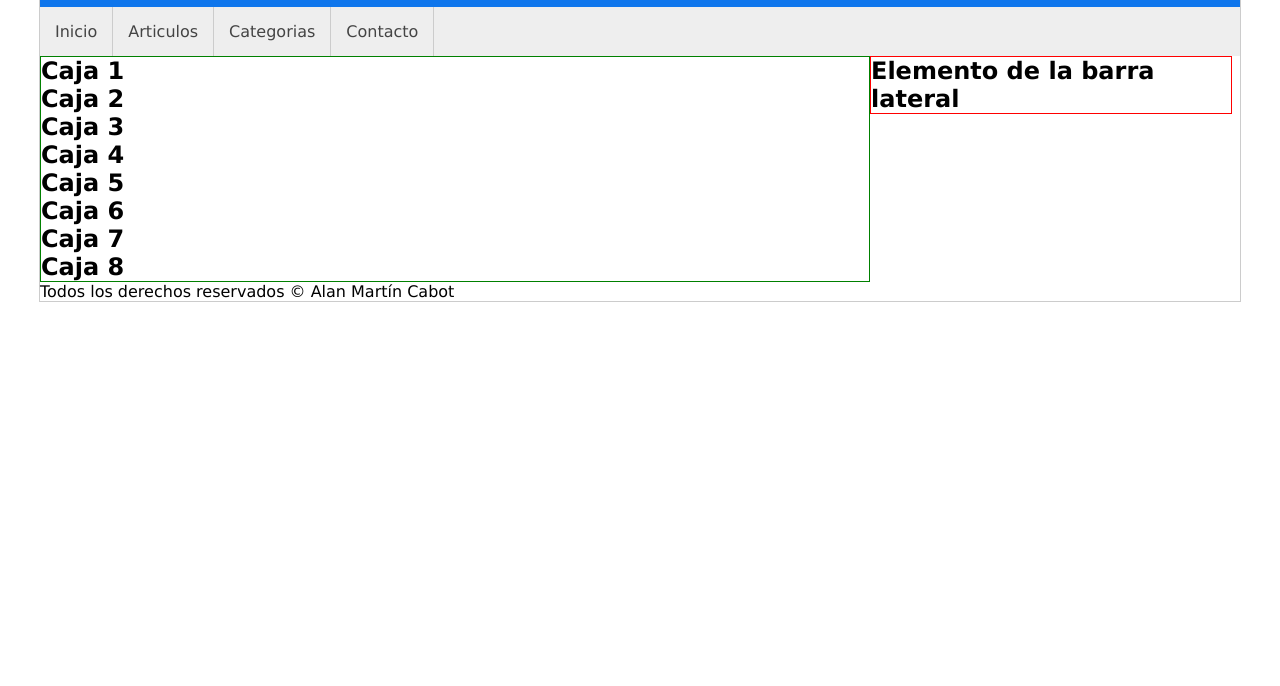
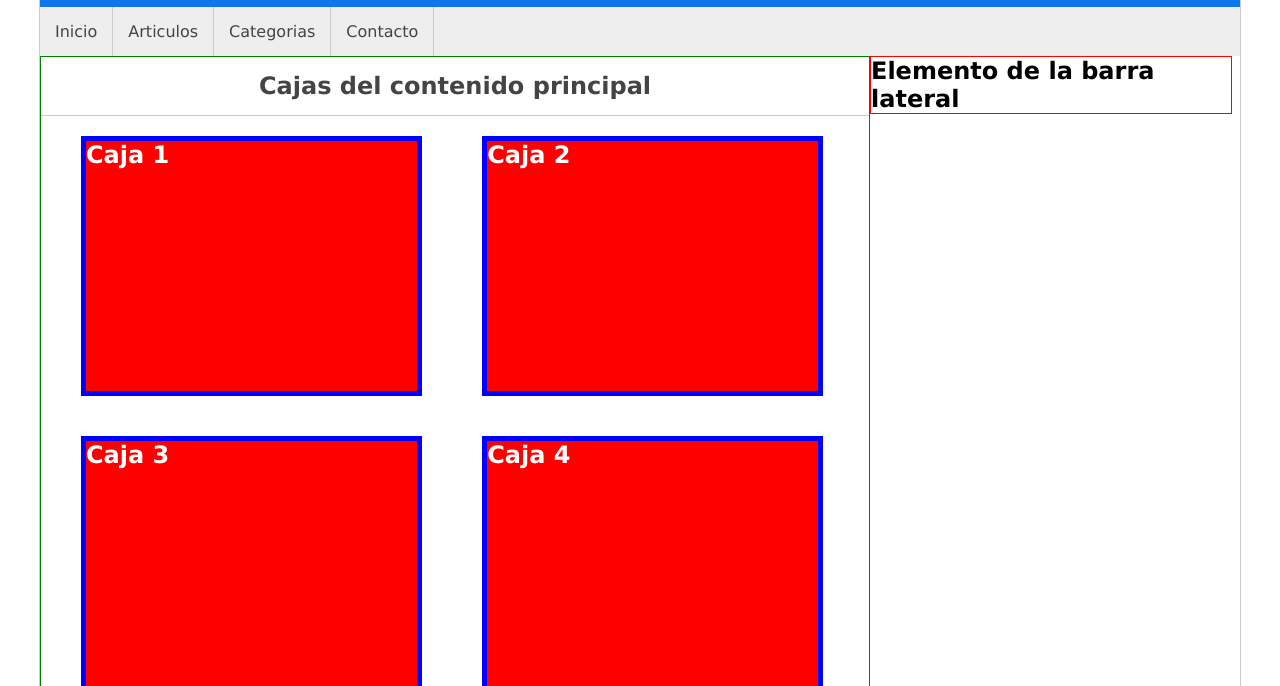
Before and after one commit to alanmartinc/Curso-Master-CSS-Udemy-Ejercicios, a plain HTML site: page CSS3/EJERCICIOS CON CSS/index.html in a window 1280 px wide. Shown: the part 114-800 px from the top of the page. Drawn offline with Linux system fonts and the light colour scheme.

Commit message:
Se agrega ejercicio 7 de CSS

```diff
--- a/CSS3/EJERCICIOS CON CSS/index.html
+++ b/CSS3/EJERCICIOS CON CSS/index.html
@@ -22,6 +22,7 @@
         </nav>
 
         <section id="contenido">
+            <h1>Cajas del contenido principal</h1>
             <div class="caja">
                 <h2>Caja 1</h2>
             </div>
--- a/CSS3/EJERCICIOS CON CSS/styles.css
+++ b/CSS3/EJERCICIOS CON CSS/styles.css
@@ -5,7 +5,7 @@
 (HECHO) 4. EL HEADER DEBE OCUPAR EL 100% DEL ANCHO Y TENER UN TEXTO GRANDE CENTRADO.
 (HECHO) 5. MENU DEBE TENER LOS ELEMENTOS UNO AL LADO DEL OTRO.
 (HECHO) 6. EL CONTENIDO PRINCIPAL DEBE TENER UN ANCHO DEL 70%.
-7. EL CONTENIDO DENTRO DEL CONTENEDOR PRINCIPAL DEBE SER UNA CUADRICULA CON 4 LINEAS DE 2 CAJAS.
+(HECHO) 7. EL CONTENIDO DENTRO DEL CONTENEDOR PRINCIPAL DEBE SER UNA CUADRICULA CON 4 LINEAS DE 2 CAJAS.
 (HECHO) 8. LA BARRA LATERAL DEBE TENER UN ANCHO DEL 30%.
 9. EL FOOTER DEBE TENER UN ANCHO DEL 100% DEL DIV QUE LO CONTIENE Y ESTAR ABAJO DEL TODO.
 **/
@@ -75,3 +75,21 @@
     width: 30%;
     border: 1px solid red;
 }
+
+#contenido > h1 {
+    text-align: center;
+    border-bottom: 1px solid #ccc;
+    padding: 15px;
+    color: #444;
+}
+
+#contenido .caja {
+    width: 40%;
+    height: 250px;
+    background-color: red;
+    border: 5px solid blue;
+    color: white;
+    float: left;
+    margin: 20px;
+    margin-left: 40px;
+}
```
